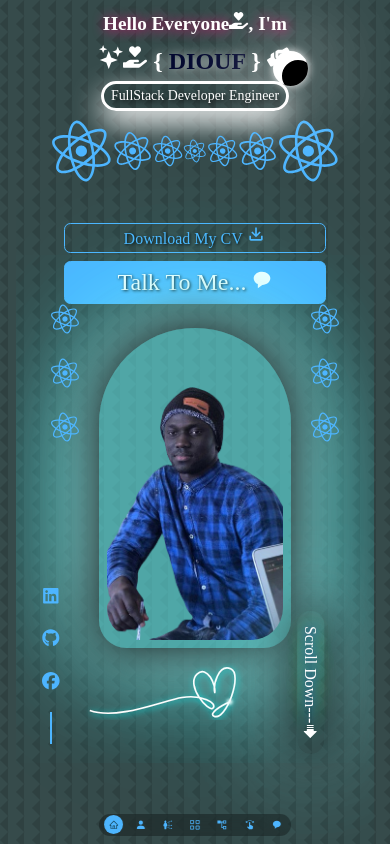
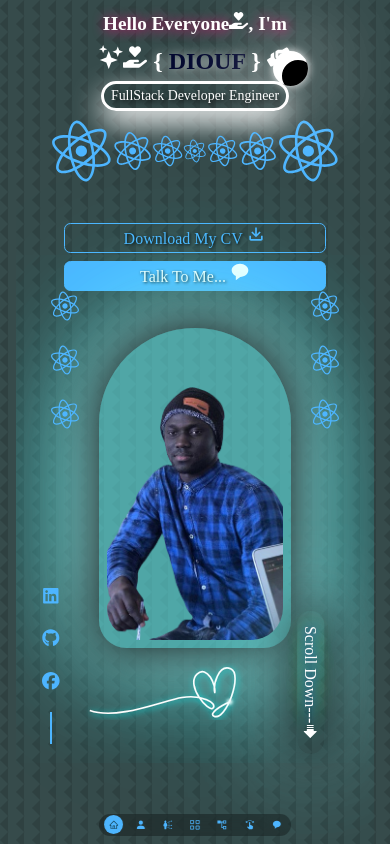
Before and after one commit to Mouhamed1003/keenprogrammer.com, a React (Create React App) app: page / in a window 390 px wide. Shown: the top 844 px of the page. Built offline with nearby package versions, Linux system fonts and the light colour scheme.

Commit message:
Update a_propos.css

```diff
--- a/src/components/a_propos/a_propos.css
+++ b/src/components/a_propos/a_propos.css
@@ -183,7 +183,7 @@ section {
     .apropos_card small {
         font-size: 1.4rem;
     }
-    .btn.btn-primary {
+    .apropos_content. btn.btn-primary {
         font-size: x-large;
     }
 }
```
